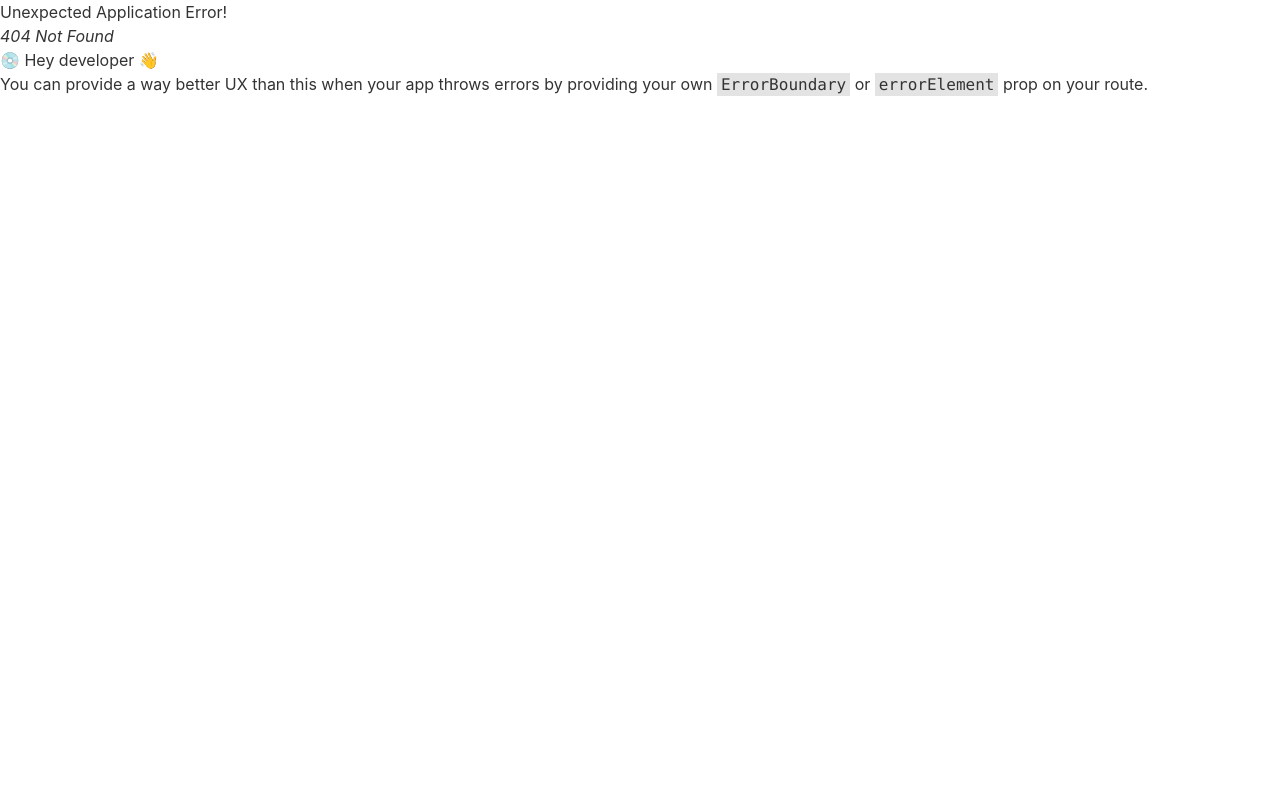
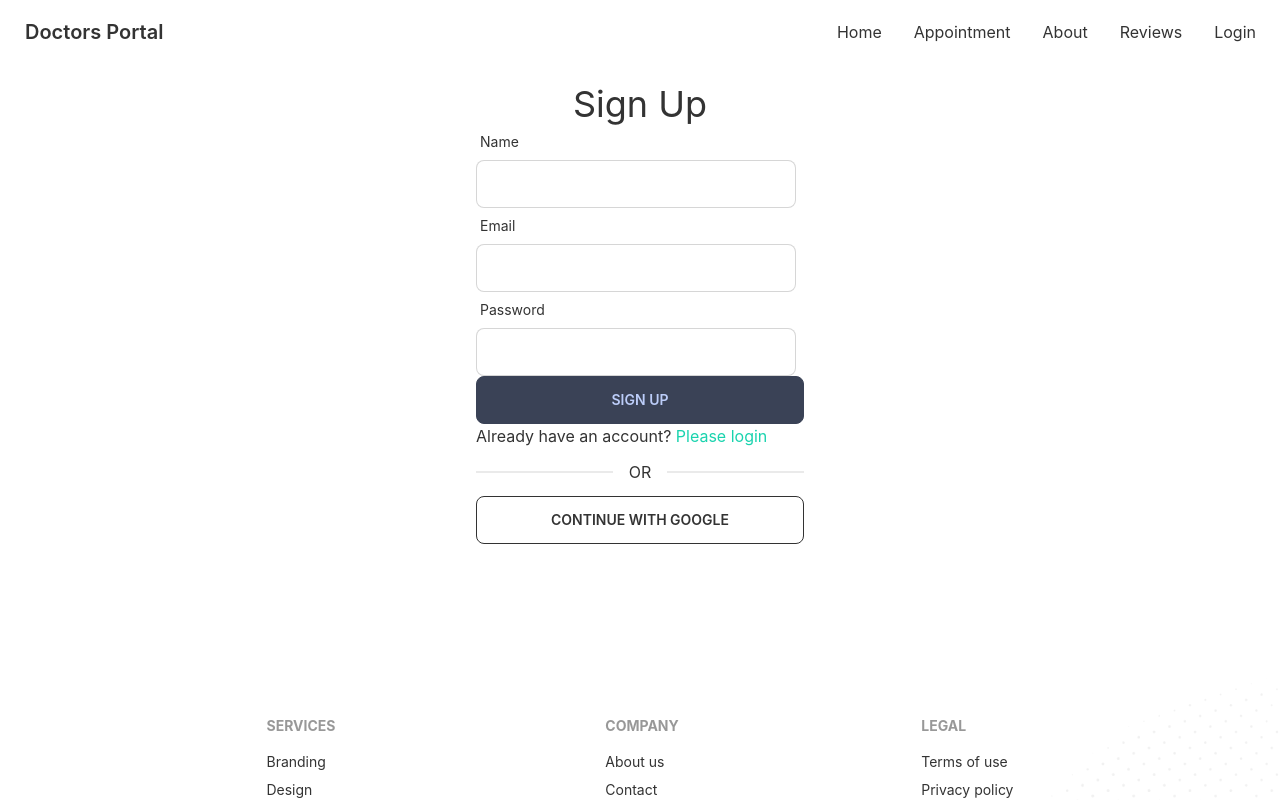
Before and after one commit to Ashraf59/doctors-portal-client, a React (Create React App) app: page /signup in a window 1280 px wide. Before the commit this address had no page. Shown: the top 800 px of the page. Built offline with nearby package versions, Linux system fonts and the light colour scheme.

Commit message:
SignUP form and Validation password

```diff
--- a/src/Pages/Login/Login.js
+++ b/src/Pages/Login/Login.js
@@ -32,7 +32,7 @@
         </div>
       <input className='btn btn-accent w-full' value="Login" type="submit" />
     </form>
-    <p>New to Doctors Portal? <Link className='text-secondary' to='signup'>Create an Account</Link></p>
+    <p>New to Doctors Portal? <Link className='text-secondary' to='/signup'>Create an Account</Link></p>
     <div className='divider'>OR</div>
     <button className='btn btn-outline w-full'>CONTINUE WITH GOOGLE</button>
             </div>
--- /dev/null
+++ b/src/Pages/SignUp/SignUp.js
@@ -0,0 +1,48 @@
+import React from 'react';
+import { useForm } from 'react-hook-form';
+import { Link } from 'react-router-dom';
+
+const SignUp = () => {
+
+    const {register, handleSubmit, formState: { errors }} = useForm();
+
+    const handleSignUp = (data) => {
+        console.log(data)
+    }
+    return (
+        <div className='h-[500px]  flex justify-center items-center '>
+        <div className='w-96 p-7'>
+            <h2 className='text-4xl text-center'>Sign Up</h2>
+            <form onSubmit={handleSubmit(handleSignUp)}>
+
+    <div className="form-control w-full max-w-xs">
+        <label className="label"><span className="label-text">Name</span></label>
+        <input type="text" {...register("name")}  className="input input-bordered w-full max-w-xs"/>
+    </div>
+    <div className="form-control w-full max-w-xs">
+        <label className="label"><span className="label-text">Email</span></label>
+        <input type="email" {...register("email", { required: true })}  className="input input-bordered w-full max-w-xs"/>
+        {errors.email && <p className='text-red-500'>{errors.email.message}</p>}
+    </div>
+    <div className="form-control w-full max-w-xs">
+        <label className="label"><span className="label-text">Password</span></label>
+        <input type="password"
+        {...register("password",
+        { required: 'Password is required', minLength:
+        {value: 6, message: 'You have to give at least 6 digits' },
+        pattern: {value:/(?=.*?[A-Z])(?=.*?[a-z])(?=.*?[0-9])(?=.*?[#?!@$%^&*-]).{8,}/, message: 'Password must be strong'}
+         })}  className="input input-bordered w-full max-w-xs"/>
+        {errors.password && <p className='text-red-500'>{errors.password.message}</p>}
+
+    </div>
+  <input className='btn btn-accent w-full' value="Sign Up" type="submit" />
+</form>
+<p>Already have an account? <Link className='text-secondary' to='/login'>Please login</Link></p>
+<div className='divider'>OR</div>
+<button className='btn btn-outline w-full'>CONTINUE WITH GOOGLE</button>
+        </div>
+    </div>
+    );
+};
+
+export default SignUp;
--- a/src/Routes/Routes/Routes.js
+++ b/src/Routes/Routes/Routes.js
@@ -2,6 +2,7 @@
 import Appointment from "../../Pages/Appointment/Appointment/Appointment";
 import Home from "../../Pages/Home/Home/Home";
 import Login from "../../Pages/Login/Login";
+import SignUp from "../../Pages/SignUp/SignUp";
 
 const { createBrowserRouter } = require("react-router-dom");
 
@@ -20,6 +21,10 @@
                 element: <Login></Login>
             },
             {
+                path: '/signup',
+                element:<SignUp></SignUp>
+            },
+            {
                 path: '/appointment',
                element: <Appointment></Appointment>
             }
```
